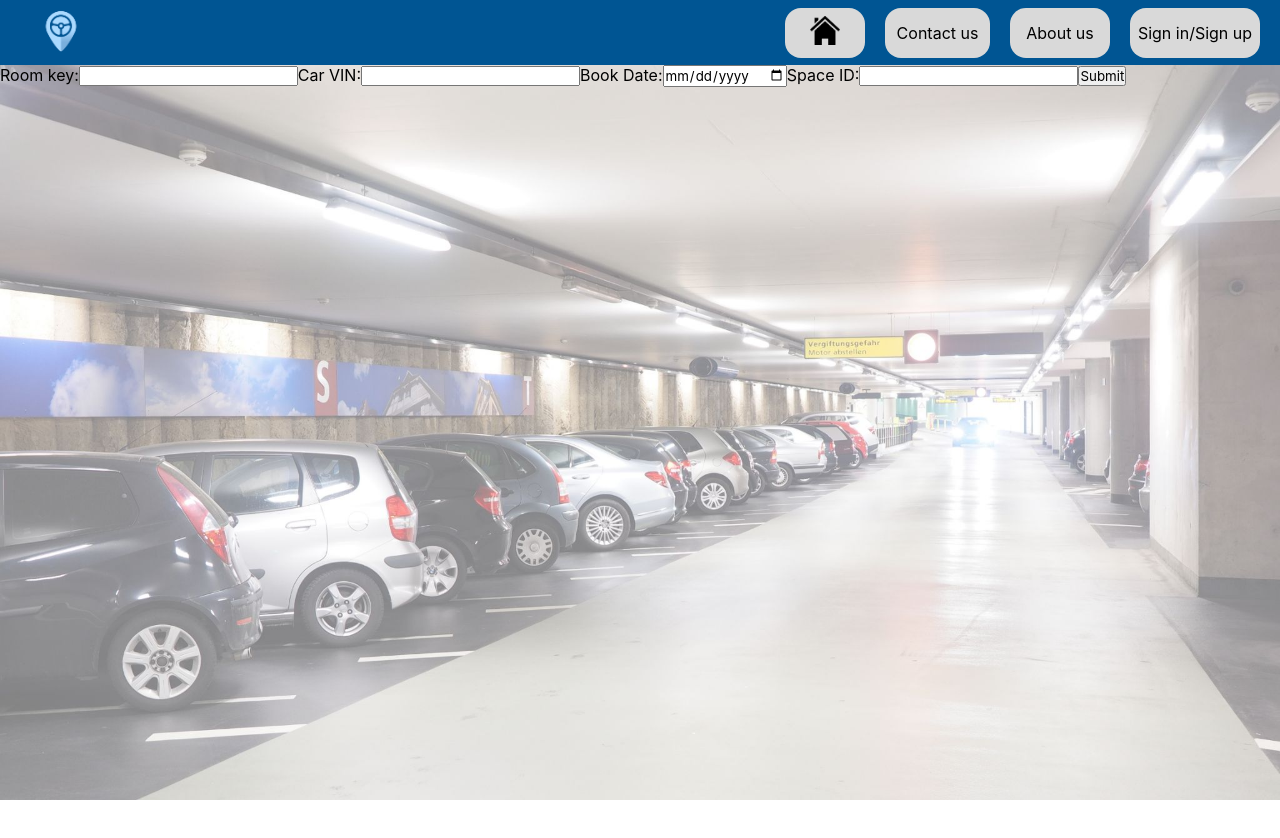
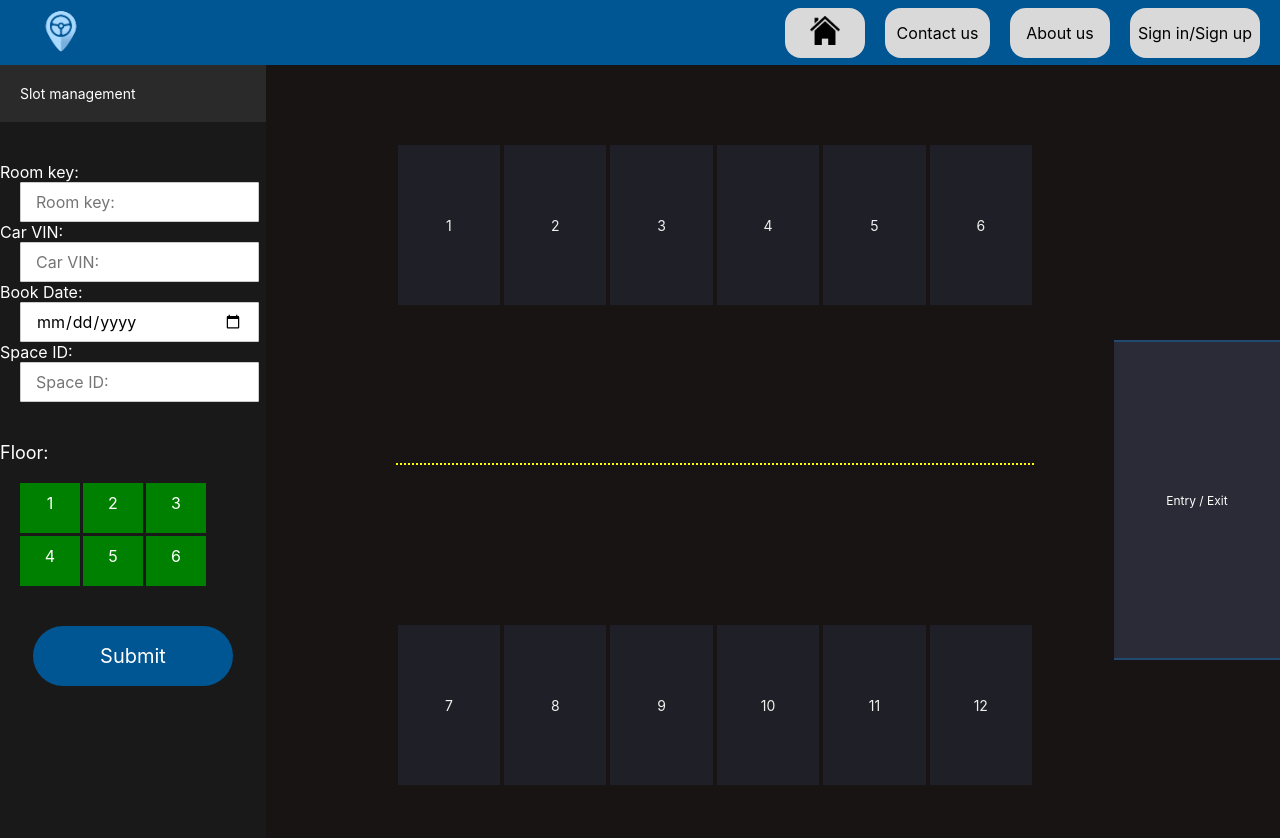
Before and after one commit to CosmosDever/CTP_project, a React (Vite) app in the folder ctp-p-web-data/: page /car-parking in a window 1280 px wide. Shown: the top 838 px of the page. Before the commit the page ends 800 px from the top, so only its background shows below. Built offline with nearby package versions, Linux system fonts and the light colour scheme.

Commit message:
carparking

```diff
--- a/ctp-p-web-data/src/Caparking.css
+++ b/ctp-p-web-data/src/Caparking.css
@@ -35,3 +35,198 @@
     font-size: 16px;
     margin-top: 20px;
 }
+
+.room-input {
+
+    margin-left: 20px;
+    padding: 15px;
+    font-size: 16px;
+    width: 90%;
+    height: 40px;
+    border: 1px solid #ccc;
+    border-radius: 1px;
+    transition: border-color 0.3s ease-in-out;
+}
+
+.car-vin {
+    margin-left: 20px;
+    padding: 15px;
+    font-size: 16px;
+    width: 90%;
+    height: 40px;
+    border: 1px solid #ccc;
+    border-radius: 1px;
+    transition: border-color 0.3s ease-in-out;
+}
+
+.book-date {
+    margin-left: 20px;
+    padding: 15px;
+    font-size: 16px;
+    width: 90%;
+    height: 40px;
+    border: 1px solid #ccc;
+    border-radius: 1px;
+    transition: border-color 0.3s ease-in-out;
+}
+
+.space-id {
+    margin-left: 20px;
+    padding: 15px;
+    font-size: 16px;
+    width: 90%;
+    height: 40px;
+    border: 1px solid #ccc;
+    border-radius: 1px;
+    transition: border-color 0.3s ease-in-out;
+    margin-bottom: 40px;
+}
+
+.label-parking {
+    color: white;
+}
+.label-parking-1 {
+    color: white;
+    margin-top: 40px;
+}
+
+
+.parking {
+    width: 100%;
+    height: 100%;
+    margin: 0;
+    position: absolute;
+    display: flex;
+    background: rgb(24,20,20);
+    background-size: cover;
+    overflow: hidden;
+}
+.dashboard{
+    height: 100%;
+    background: rgb(25,25,25);
+    display: flex;
+    flex-direction: column;
+    width: 25%;
+
+}
+
+.new-car-btn {
+    background: rgb(42,42,42);
+    color: white;
+    padding: 20px;
+    cursor: pointer;
+    font-size: 14px;
+}
+
+.new-car-entry {
+    color: white;
+    display: flex;
+    flex-wrap: wrap;
+    padding: 20px;
+    gap: 3px;
+    width: 100%;
+}
+
+.new-car-entry div {
+    background-color: green;
+    width: 60px;
+    height: 50px;
+    padding: 10px;
+    text-align: center;
+    line-height: 20px;
+    cursor: pointer;
+    position: relative
+}
+
+.container-parking {
+    width: 75%;
+    height: 100%;
+    display: flex;
+    flex-direction: column;
+    justify-content: center;
+    align-items: center;
+    margin-left: 50px;
+
+}
+
+.parking-slot-holder {
+    width: 80%;
+    height: 20%;
+    display: flex;
+}
+
+.parking-slot {
+    width: 20%;
+    height: 100%;
+    border-right: 2px solid rgb(24,20,20);
+    border-left: 2px solid rgb(24,20,20);
+    background: rgb(31,31,40);
+    display: flex;
+    justify-content: center;
+    align-items: center;
+    font-size: 14px;
+    color: rgb(240,240,236);
+}
+
+.parking-way {
+    width: 80%;
+    height: 20%;
+}
+
+#entry-way {
+    border-bottom: 2px dotted yellow;
+}
+
+.outside {
+    width: 200px;
+    height: 40%;
+    border-top: 2px solid rgb(33,74,113);
+    border-bottom: 2px solid rgb(33,74,113);
+    background: rgb(43,43,55);
+    color: white;
+    display: flex;
+    justify-content: center;
+    align-items: center;
+    font-size: 12px;
+    margin-top: 275px;
+}
+
+.send-button-parking {
+    border-radius: 35px;
+    background-color: #005593;
+    border: none;
+    width: 200px;
+    height: 60px;
+    color: white;
+    font-size: 20px;
+    cursor: pointer;
+    margin: 20px auto;
+
+}
+
+.floor {
+    font-size: 18px;
+    color: white;
+
+}
+
+
+.active-button {
+    background-color: green;
+    color: white;
+}
+
+
+.img-car {
+    width: 500px;
+    height: auto;
+    position: absolute;
+    transition: opacity 0.5s;
+}
+.visible {
+    opacity: 1;
+  }
+
+  .hidden {
+    opacity: 0;
+  }
--- a/ctp-p-web-data/src/Carparkingfrom.jsx
+++ b/ctp-p-web-data/src/Carparkingfrom.jsx
@@ -1,7 +1,8 @@
-import React, { useState } from 'react';
+import React, { useState, useEffect, useRef } from 'react';
 import axios from 'axios';
 import "./Caparking.css";
 import { Link } from 'react-router-dom';
+import car_logo from './assets/car.png'
 const Carpark = () => {
   const [responseData, setResponseData] = useState(null);
   const [data_park , setdata_park] = useState({
@@ -11,17 +12,27 @@ const Carpark = () => {
     room_key: '',
     book_date: ''
   });
-  const handlesubmit= ()=>{
+  const handlesubmit=  ()=>{
     axios.post('http://localhost:3001/carparking',data_park)
       .then(response => {
         console.log(response.data);
         localStorage.setItem('reservation_id', response.data[0].ID);
         setResponseData(response.data);
       })
+
       .catch(error => {
         console.error(error);
       });
   }
+
+  const spID = data_park.space_id;
+  console.log(spID)
+  const shouldShowCar = (slotNumber) => {
+    return parseInt(data_park.space_id) === slotNumber;
+  };
+
+
+
   const [reservation_id ] = useState({
     reservation_id : String(parseInt(localStorage.getItem('reservation_id'))+1)
   });
@@ -36,30 +47,67 @@ const Carpark = () => {
       .catch(error => {
         console.error(error);
       });
+
   }
+
+//------------------------------------------------------------------------
+
+
+  const [currentLayer, setCurrentLayer] = useState(1);
+  const handleLayerChange = (layerNumber) => {
+    setCurrentLayer(layerNumber);
+  };
+
+  const renderLayer = (layerNumber) => {
+    const startSlot = (layerNumber - 1) * 12 + 1;
+    return (
+      <>
+        <div className='parking-slot-holder'>
+          {Array.from({ length: 6 }, (_, i) => startSlot + i).map(num => (
+            <div className='parking-slot' key={`slot-${num}`} id={`slot-${num}`}> {num} <img src={car_logo} alt="car" className={`img-car ${shouldShowCar(num) ? 'visible' : 'hidden'}`} /> </div>
+          ))}
+        </div>
+        <div className='parking-way' id="entry-way"></div>
+        <div className='parking-way'></div>
+        <div className='parking-slot-holder'>
+          {Array.from({ length: 6 }, (_, i) => startSlot + 6 + i).map(num => (
+            <div className='parking-slot' key={`slot-${num}`} id={`slot-${num}`}>{num} <img src={car_logo} alt="car" className={`img-car ${shouldShowCar(num) ? 'visible' : 'hidden'}`} /></div>
+          ))}
+        </div>
+      </>
+    );
+  };
+
+
+
+
+
+//----------------------------------------------------------------
 
 
   return (
-    <div>
-      <label>
+    <div className='parking' >
+      <div className='dashboard'>
+        <div className='new-car-btn'>Slot management</div>
+        <label className='label-parking-1'>
           Room key:
-            <input type="text" value={data_park.room_key} onChange={(e) => setdata_park({ ...data_park, room_key: e.target.value })} />
+              <input type="text" className="room-input" placeholder='Room key:' value={data_park.room_key} onChange={(e) => setdata_park({ ...data_park, room_key: e.target.value })} />
         </label>
-      <label>
+        <label className='label-parking'>
               Car VIN:
-            <input type="text" value={data_park.car_vin} onChange={(e) => setdata_park({ ...data_park, car_vin: e.target.value })} />
+              <input type="text" className='car-vin' placeholder='Car VIN:' value={data_park.car_vin} onChange={(e) => setdata_park({ ...data_park, car_vin: e.target.value })} />
         </label>
-      <label>
+        <label className='label-parking'>
               Book Date:
-            <input type="date" value={data_park.book_date} onChange={(e) => setdata_park({ ...data_park, book_date: e.target.value })} />
+              <input type="date" className='book-date' value={data_park.book_date} onChange={(e) => setdata_park({ ...data_park, book_date: e.target.value })} />
         </label>
-      <label>
+        <label className='label-parking'>
               Space ID:
-            <input type="text" value={data_park.space_id} onChange={(e) => setdata_park({ ...data_park, space_id: e.target.value })} />
+              <input type="text" className='space-id' placeholder='Space ID:' value={data_park.space_id} onChange={(e) => setdata_park({ ...data_park, space_id: e.target.value })} />
         </label>
 
 
-      <button type="button" onClick={handlesubmit}>Submit</button>
+
         {responseData && responseData.length > 0 && (
           <div className='c_reservationCard'>
             <h2>Confrim Booking</h2>
@@ -114,9 +162,55 @@ const Carpark = () => {
 
             </div>
 
+          </div>
+        )}
+
+
+      <div className='floor'>Floor:</div>
+      <div className='new-car-entry'>
+        <div onClick={() => handleLayerChange(1)} id="slot1" className={currentLayer === 1 ? 'active-button' : ''}>1</div>
+        <div onClick={() => handleLayerChange(2)} id="slot2" className={currentLayer === 2 ? 'active-button' : ''}>2</div>
+        <div onClick={() => handleLayerChange(3)} id="slot3" className={currentLayer === 3 ? 'active-button' : ''}>3</div>
+        <div onClick={() => handleLayerChange(4)} id="slot4" className={currentLayer === 4 ? 'active-button' : ''}>4</div>
+        <div onClick={() => handleLayerChange(5)} id="slot5" className={currentLayer === 5 ? 'active-button' : ''}>5</div>
+        <div onClick={() => handleLayerChange(6)} id="slot6" className={currentLayer === 6 ? 'active-button' : ''}>6</div>
+      </div>
+
+
+
+        <button type="button" className="send-button-parking" onClick={handlesubmit}>Submit</button>
 
         </div>
-      )}
+        <div className='container-parking' id="parkingspace">
+          {currentLayer === 1 ? (
+            <>
+              <div className='parking-slot-holder'>
+                <div className='parking-slot' id="slot-1">1 <img src={car_logo} alt="car" className={`img-car ${shouldShowCar(1) ? 'visible' : 'hidden'}`} /></div>
+                <div className='parking-slot' id="slot-2">2 <img src={car_logo} alt="car" className={`img-car ${shouldShowCar(2) ? 'visible' : 'hidden'}`} /></div>
+                <div className='parking-slot' id="slot-3">3 <img src={car_logo} alt="car" className={`img-car ${shouldShowCar(3) ? 'visible' : 'hidden'}`} /></div>
+                <div className='parking-slot' id="slot-4">4 <img src={car_logo} alt="car" className={`img-car ${shouldShowCar(4) ? 'visible' : 'hidden'}`} /></div>
+                <div className='parking-slot' id="slot-5">5 <img src={car_logo} alt="car" className={`img-car ${shouldShowCar(5) ? 'visible' : 'hidden'}`} /></div>
+                <div className='parking-slot' id="slot-6">6 <img src={car_logo} alt="car" className={`img-car ${shouldShowCar(6) ? 'visible' : 'hidden'}`} /></div>
+              </div>
+              <div className='parking-way' id="entry-way"></div>
+              <div className='parking-way'></div>
+              <div className='parking-slot-holder'>
+                <div className='parking-slot' id="slot-7">7 <img src={car_logo} alt="car" className={`img-car ${shouldShowCar(7) ? 'visible' : 'hidden'}`} /></div>
+                <div className='parking-slot' id="slot-8">8 <img src={car_logo} alt="car" className={`img-car ${shouldShowCar(8) ? 'visible' : 'hidden'}`} /></div>
+                <div className='parking-slot' id="slot-9">9 <img src={car_logo} alt="car" className={`img-car ${shouldShowCar(9) ? 'visible' : 'hidden'}`} /></div>
+                <div className='parking-slot' id="slot-10">10 <img src={car_logo} alt="car" className={`img-car ${shouldShowCar(10) ? 'visible' : 'hidden'}`} /></div>
+                <div className='parking-slot' id="slot-11">11 <img src={car_logo} alt="car" className={`img-car ${shouldShowCar(11) ? 'visible' : 'hidden'}`} /></div>
+                <div className='parking-slot' id="slot-12">12 <img src={car_logo} alt="car" className={`img-car ${shouldShowCar(12) ? 'visible' : 'hidden'}`} /></div>
+              </div>
+            </>
+          ) : renderLayer(currentLayer)}
+
+        </div>
+
+
+
+
+        <div className='outside'>Entry / Exit</div>
 
     </div>
 
```
Also changed, not shown: ctp-p-web-data/src/assets/car.png (added). Lines whose indentation alone changed are shown as unchanged.
